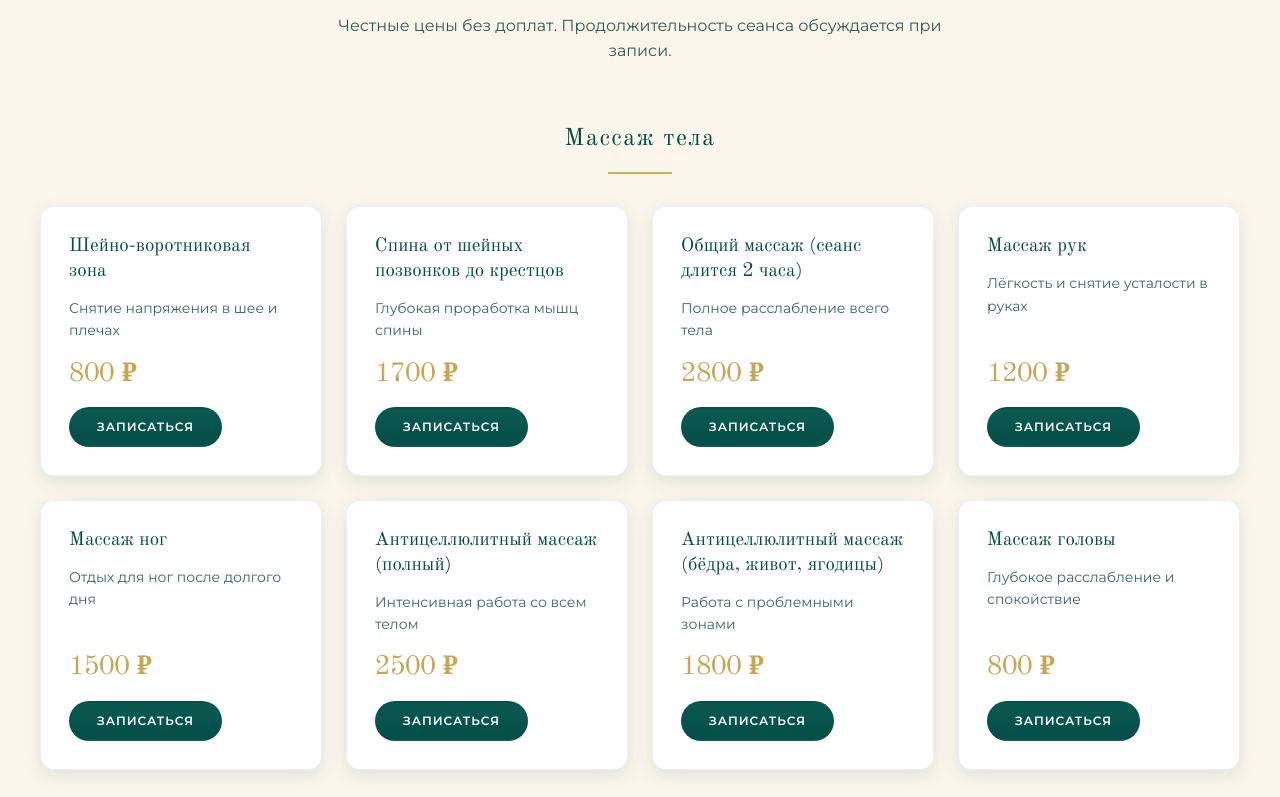
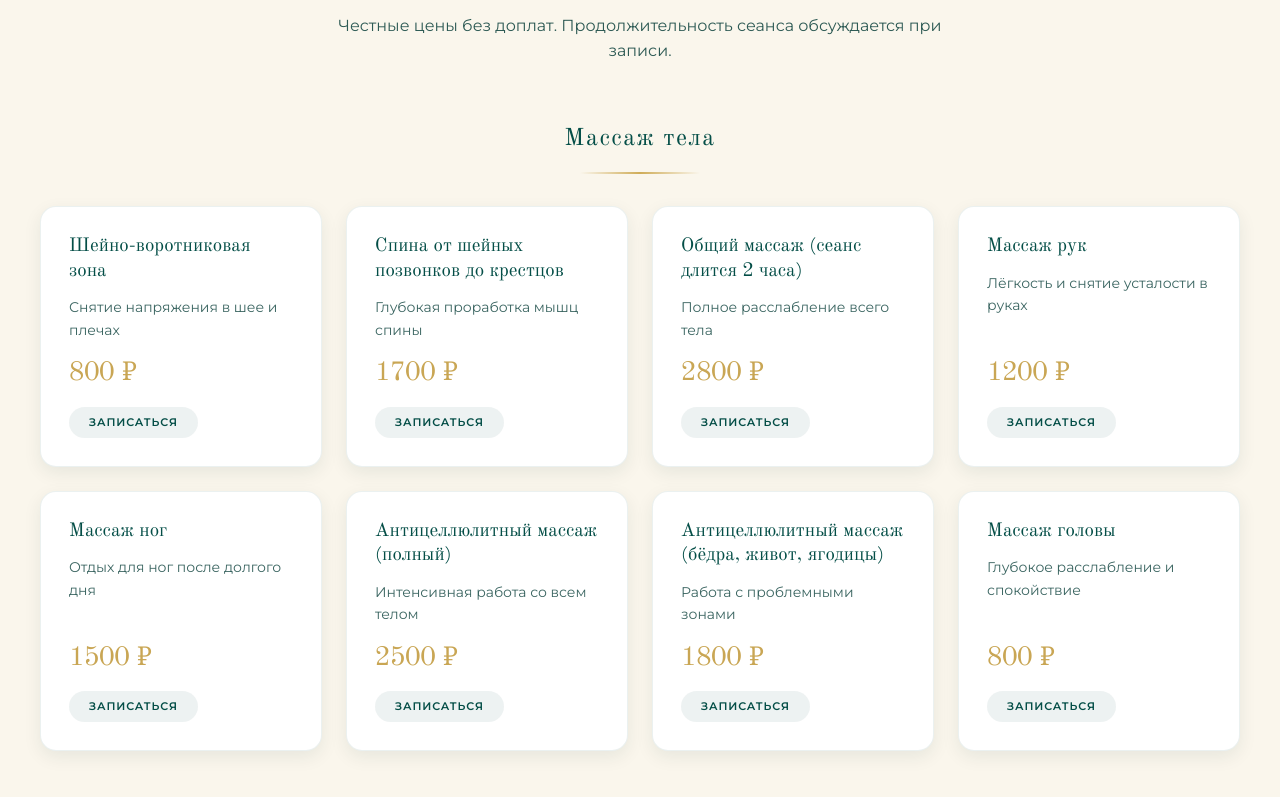
Before and after one commit to bychikola/massage-site, a website: page index.html in a window 1280 px wide. Shown: the part 983-1780 px from the top of the page. Drawn offline with Linux system fonts and the light colour scheme.

Commit message:
feat: redesign service cards (hover line, stagger entrance, price count-up)

```diff
--- a/css/style.css
+++ b/css/style.css
@@ -402,7 +402,7 @@ body.menu-open { overflow: hidden; }
 .services__heading {
   font-family: var(--font-title);
   font-size: 24px;
-  font-weight: 600;
+  font-weight: 400;
   letter-spacing: .06em;
   color: var(--teal);
   text-align: center;
@@ -411,9 +411,9 @@ body.menu-open { overflow: hidden; }
 .services__heading::after {
   content: "";
   display: block;
-  width: 64px;
-  height: 2px;
-  background: var(--gold);
+  width: 120px;
+  height: 1.5px;
+  background: var(--grad-line);
   margin: 14px auto 0;
 }
 .services__grid {
@@ -424,19 +424,33 @@ body.menu-open { overflow: hidden; }
 .card {
   background: var(--white);
   border: 1px solid rgba(4, 78, 71, .08);
-  border-radius: var(--radius-sm);
+  border-radius: var(--radius-card);
   padding: 28px;
   display: flex;
   flex-direction: column;
   gap: 12px;
-  box-shadow: var(--shadow-soft);
-  transition: transform .25s, box-shadow .25s;
+  box-shadow: var(--shadow-card);
+  transition: transform .3s ease, box-shadow .3s ease;
+  position: relative;
+  overflow: hidden;
 }
-.card:hover { transform: translateY(-4px); box-shadow: var(--shadow); }
+.card::before {
+  content: "";
+  position: absolute;
+  top: 0;
+  left: 0;
+  right: 0;
+  height: 2.5px;
+  background: linear-gradient(90deg, #CFAC58, #E9D9A8);
+  opacity: 0;
+  transition: opacity .3s ease;
+}
+.card:hover { transform: translateY(-6px); box-shadow: var(--shadow-card-hover); }
+.card:hover::before { opacity: 1; }
 .card__name {
   font-family: var(--font-title);
   font-size: 19px;
-  font-weight: 600;
+  font-weight: 400;
   line-height: 1.3;
   color: var(--teal);
 }
@@ -444,10 +458,29 @@ body.menu-open { overflow: hidden; }
 .card__price {
   font-family: var(--font-title);
   font-size: 26px;
-  font-weight: 700;
+  font-weight: 400;
   color: var(--gold-deep);
 }
-.card__btn { align-self: flex-start; padding: 12px 26px; font-size: 12px; }
+.card__btn {
+  align-self: flex-start;
+  padding: 10px 20px;
+  font-size: 11px;
+  background: rgba(4, 78, 71, .07);
+  color: var(--teal);
+  border: none;
+  box-shadow: none;
+  transition: background-color .25s, color .25s, transform .25s;
+}
+.card:hover .card__btn { background: var(--teal); color: var(--white); }
+.card__btn:hover { transform: translateY(-2px); }
+
+/* Каскадное появление (задержка ставится из main.js) */
+.card--staggered { animation: cardIn .8s ease backwards; }
+@keyframes cardIn {
+  from { opacity: 0; transform: translateY(22px); }
+  to { opacity: 1; transform: none; }
+}
+
 @media (max-width: 600px) {
   .services__grid { grid-template-columns: 1fr; }
 }
--- a/js/main.js
+++ b/js/main.js
@@ -154,6 +154,43 @@
     }, { passive: true });
   }
 
+  /* Каскадное появление карточек услуг */
+  if (motionCfg.stagger) {
+    var serviceCards = document.querySelectorAll(".services .card");
+    Array.prototype.forEach.call(serviceCards, function (card, i) {
+      card.classList.add("card--staggered");
+      card.style.animationDelay = Motion.staggerDelayMs(i, 60, 500) + "ms";
+    });
+  }
+
+  /* Докрутка цен до значения при появлении карточки */
+  var animatePrice = function (el) {
+    var target = parseInt(el.textContent.replace(/\D/g, ""), 10) || 0;
+    var startTs = null;
+    var DURATION = 1100;
+    function step(ts) {
+      if (startTs === null) { startTs = ts; }
+      var p = Math.min((ts - startTs) / DURATION, 1);
+      el.textContent = Math.round(target * Motion.easedProgress(p)) + " ₽";
+      if (p < 1) { window.requestAnimationFrame(step); }
+    }
+    window.requestAnimationFrame(step);
+  };
+
+  if (motionCfg.countUp && "IntersectionObserver" in window) {
+    var priceEls = document.querySelectorAll(".card__price");
+    var priceObserver = new IntersectionObserver(function (entries) {
+      entries.forEach(function (entry) {
+        if (!entry.isIntersecting) { return; }
+        priceObserver.unobserve(entry.target);
+        animatePrice(entry.target);
+      });
+    }, { threshold: 0.6 });
+    Array.prototype.forEach.call(priceEls, function (el) {
+      priceObserver.observe(el);
+    });
+  }
+
   function showError(text) {
     formError.textContent = text;
     formError.hidden = false;
```
